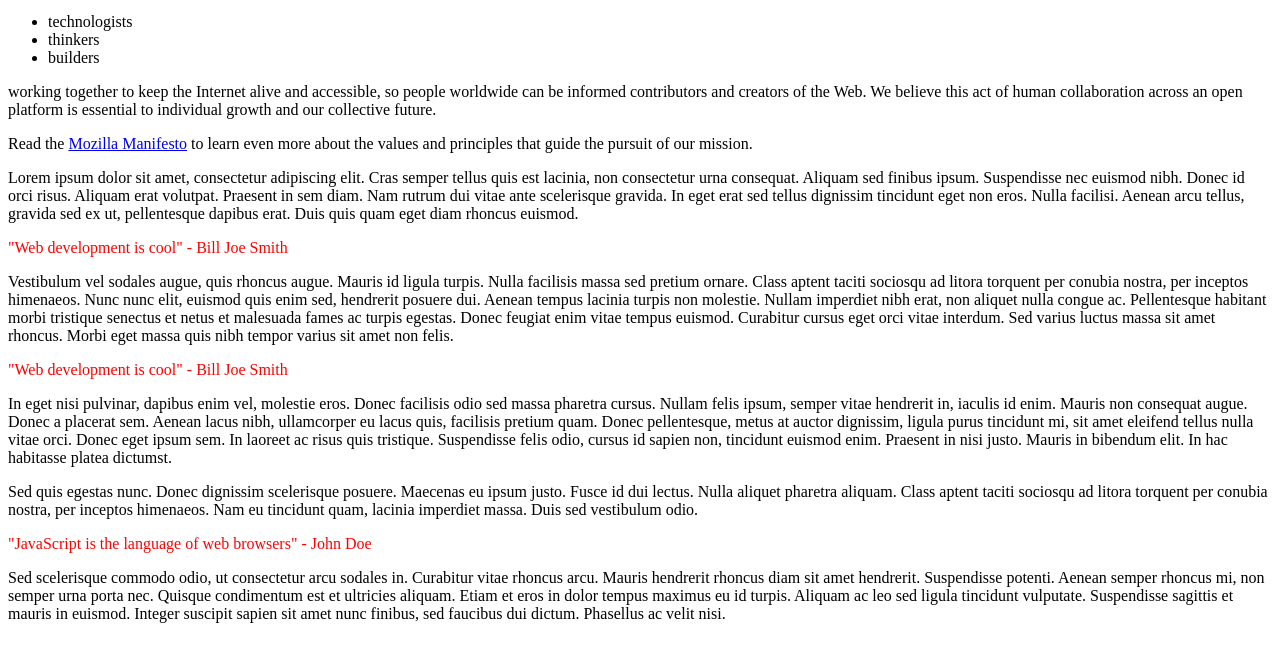
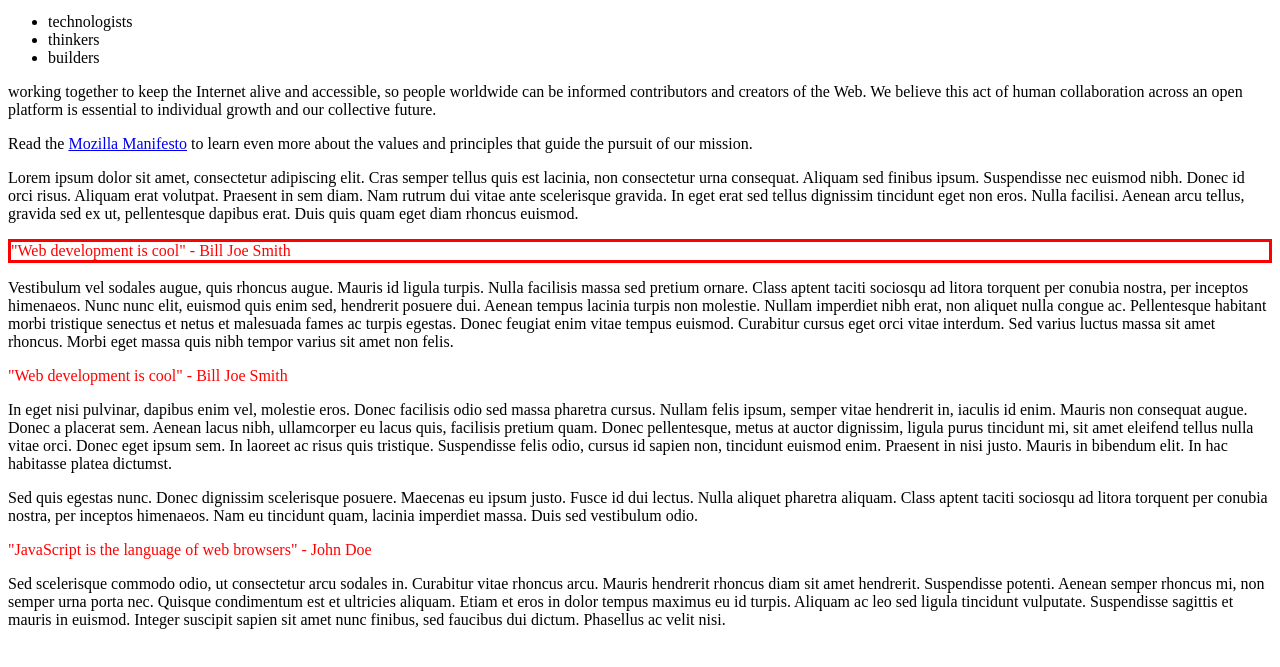
Before and after one commit to code4policy/mozila-website-alwinadityo, a plain HTML site: page index.html in a window 1280 px wide. Shown: the part 101-768 px from the top of the page. Drawn offline with Linux system fonts and the light colour scheme.

Commit message:
added bracket to main quote

```diff
--- a/style.css
+++ b/style.css
@@ -1,3 +1,6 @@
 .quote{
 	color: red;
 }
+#mainquote{
+	border: solid;
+}
```
